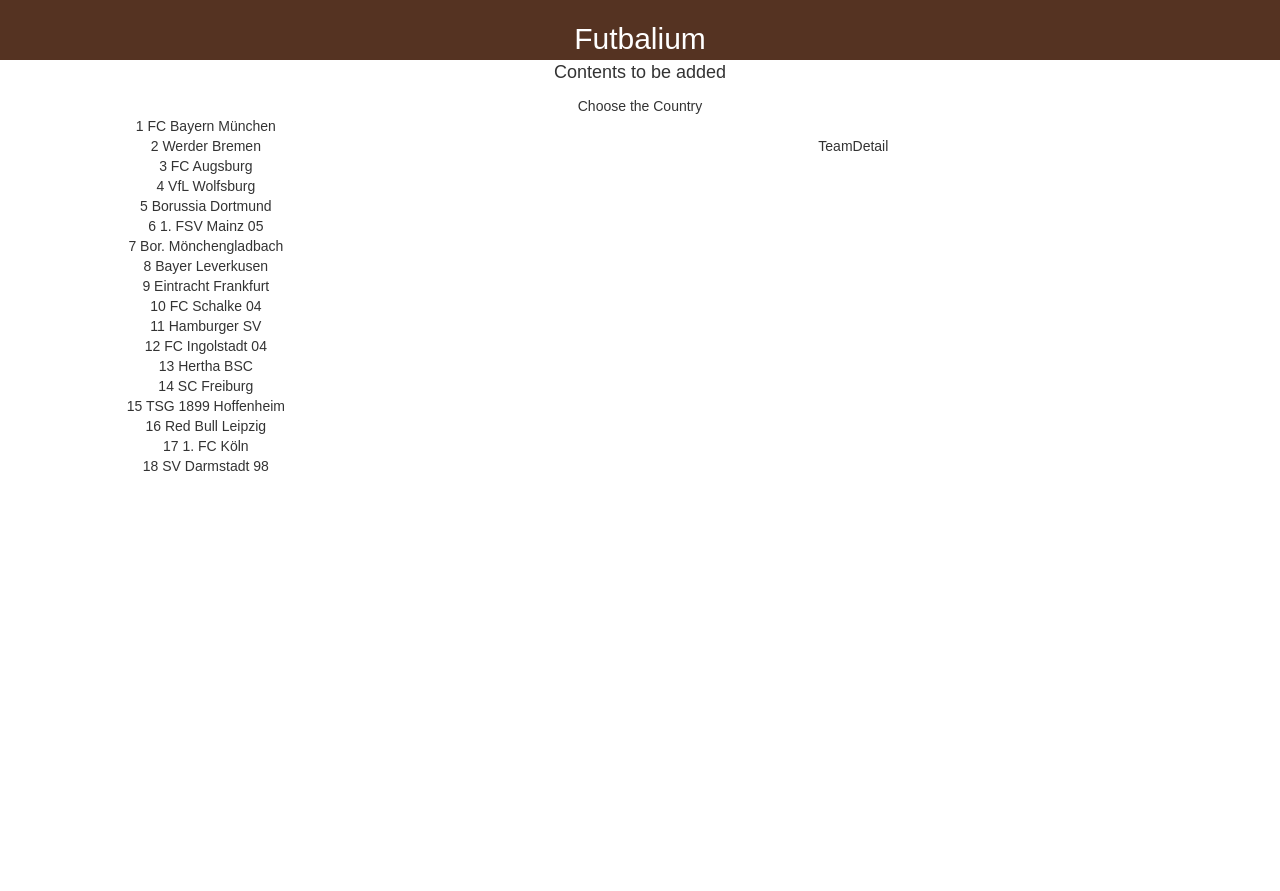
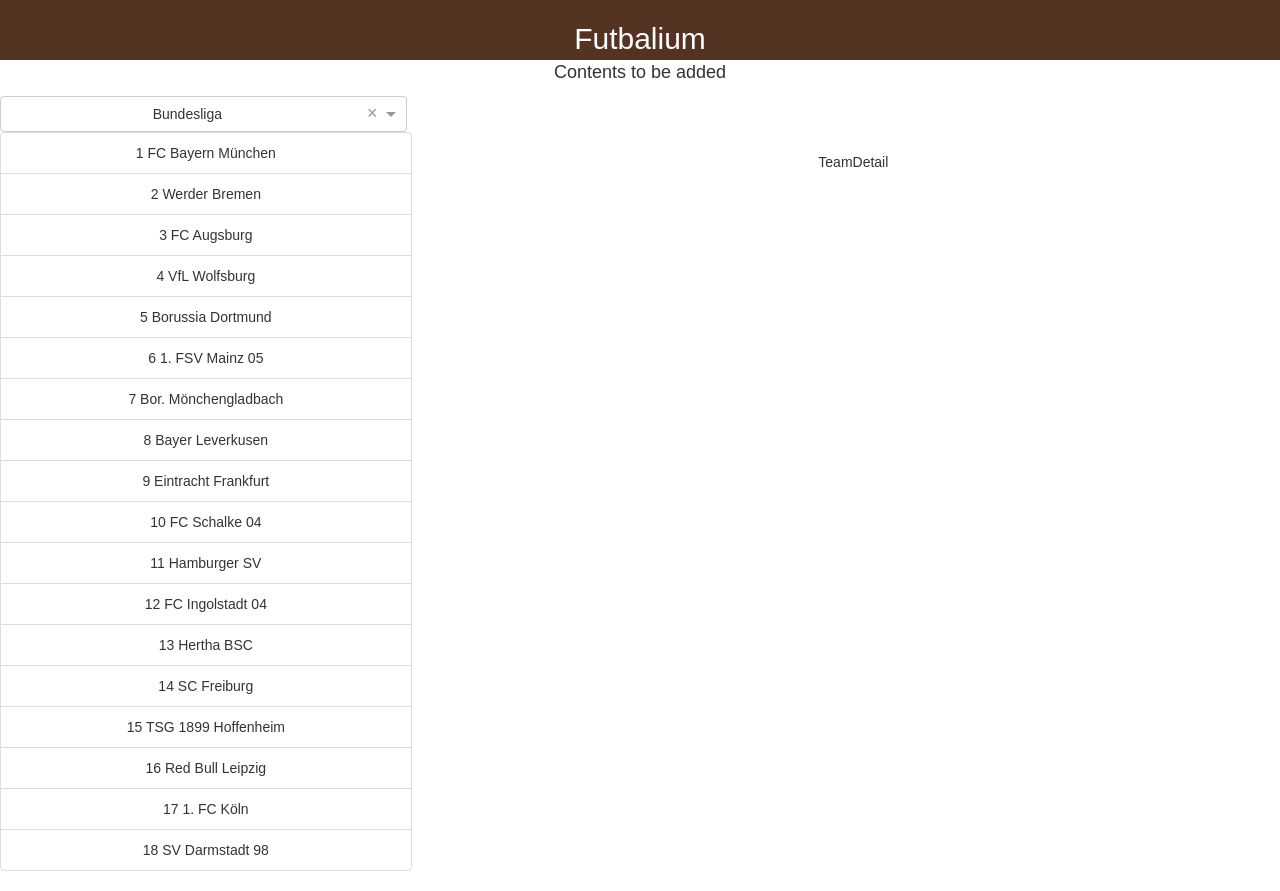
Before and after one commit to yabbes/football-react, a React (Create React App) app: page / in a window 1280 px wide. Before the commit the page ends 800 px from the top, so only its background shows below. Built offline with nearby package versions, Linux system fonts and the light colour scheme.

Commit message:
maintenant le truc marche

```diff
--- a/package.json
+++ b/package.json
@@ -7,7 +7,8 @@
     "jquery": "^3.2.1",
     "react": "^15.6.1",
     "react-dom": "^15.6.1",
-    "react-scripts": "1.0.10"
+    "react-scripts": "1.0.10",
+    "react-select": "^1.0.0-rc.5"
   },
   "scripts": {
     "start": "react-scripts start",
--- a/src/App.js
+++ b/src/App.js
@@ -1,5 +1,6 @@
 import React, { Component } from 'react';
 import './App.css';
+import 'react-select/dist/react-select.css';
 
 
 /* Import components */
@@ -17,20 +18,33 @@
     this.state = {
       leagueSelect: 'de',
       leagueData: [],
+      leagueCaption: null,
+      leagueMatchDay: null,
       teamSelect: false,
       teamId: null,
     };
 
   }
+  leagueSelectChangeHandle(e) {
+    console.log(e.value);
+    this.setState({
+      leagueSelect: e.value,
+    });
+
+  }
+
   componentDidMount() {
-    if (this.state.leagueData.length == 0){
+    if (this.state.leagueData.length === 0){
       this.getLeagueData('de');
     }
   }
   getLeagueData(country) {
     console.log(dataMockup);
     this.setState({
-      leagueData: dataMockup.standing
+      leagueData: dataMockup.standing,
+      leagueCaption: dataMockup.leagueCaption,
+      leagueMatchDay: dataMockup.matchday,
+
     });
     return;
     /* deaktiviert für dev
@@ -63,7 +77,7 @@
         <p className="App-intro">
         Contents to be added
         </p>
-        <CountrySelect />
+        <CountrySelect leagueSelect={this.state.leagueSelect} leagueSelectChangeHandle={this.leagueSelectChangeHandle}/>
         <Table leagueData={this.state.leagueData}/>
         <br />
         <TeamDetail />
--- a/src/components/Country_select.js
+++ b/src/components/Country_select.js
@@ -1,12 +1,55 @@
 import React, { Component } from 'react'
+import Select from 'react-select';
+
 
 class CountrySelect extends Component {
+    constructor(props) {
+        super(props);
+
+        this.state = {
+            leagueSelect: 'de'
+        }
+    }
+
+    onSelectChange(e) {
+
+        this.setState({
+            leagueSelect: e.value,
+        });
+
+        //this.props.leagueSelectChangeHandle(e);
+
+
+
+
+    }
+
     render () {
+        var options = [
+        { value: 'de', label: 'Bundesliga' },
+        { value: 'en', label: 'Premier League' },
+        { value: 'fr', label: 'Ligue 1' },
+        { value: 'es', label: 'Primera Division' },
+        ];
+
+
+
+
+
         return (
-            <div className="country_select">
-                Choose the Country
+            <div className="country_select row">
+                <div className="col-md-4">
+                    <Select
+                    name="form-field-name"
+                    value={this.state.leagueSelect}
+                    onChange={(e)=> this.onSelectChange(e)}
+                    options={options}
+                    />
+                </div>
+
+
             </div>
-        )
+        );
     }
 }
 
--- a/src/components/Table.js
+++ b/src/components/Table.js
@@ -1,14 +1,11 @@
 import React, { Component } from 'react'
 
 class Table extends Component {
-    constructor(props){
-        super(props);
-    }
 
     render () {
         var team = this.props.leagueData.map((team, i) => {
             return (
-                <li key={team.teamName}>
+                <li className="list-group-item" key={team.teamName}>
                     {i+1} {team.teamName}
                 </li>
             );
```
Also changed, not shown: 1 other file (tests, documents, lock files or other folders).
